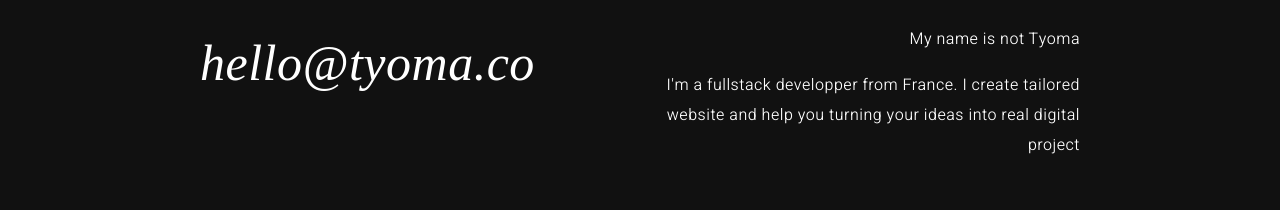
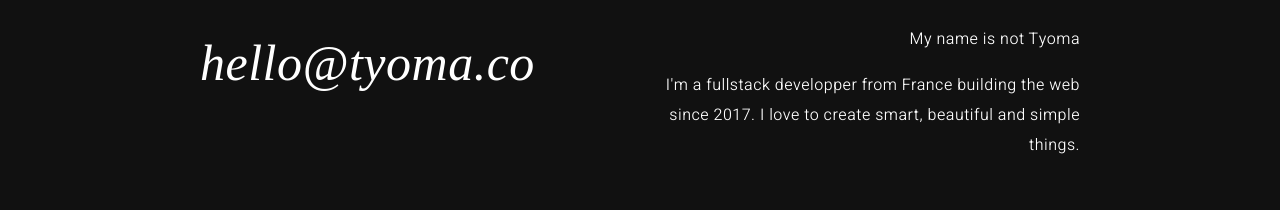
Before and after one commit to TyomaMtl/tyoma, a Vue app: page / in a window 1280 px wide. Shown: the part 850-1060 px from the top of the page. Built offline with nearby package versions, Linux system fonts and the light colour scheme; a web font is replaced by a local one.

Commit message:
refactor(portfolio): change about description

```diff
--- a/src/pages/Portfolio.vue
+++ b/src/pages/Portfolio.vue
@@ -21,7 +21,7 @@
             <div>
                 <h3>About</h3>
                 <p>My name is not Tyoma</p>
-                <p>I'm a fullstack developper from France. I create tailored website and help you turning your ideas into real digital project</p>
+                <p>I'm a fullstack developper from France building the web since 2017. I love to create smart, beautiful and simple things.</p>
             </div>
         </div>
         <footer>&copy; 2020 - coded with love</footer>
```
